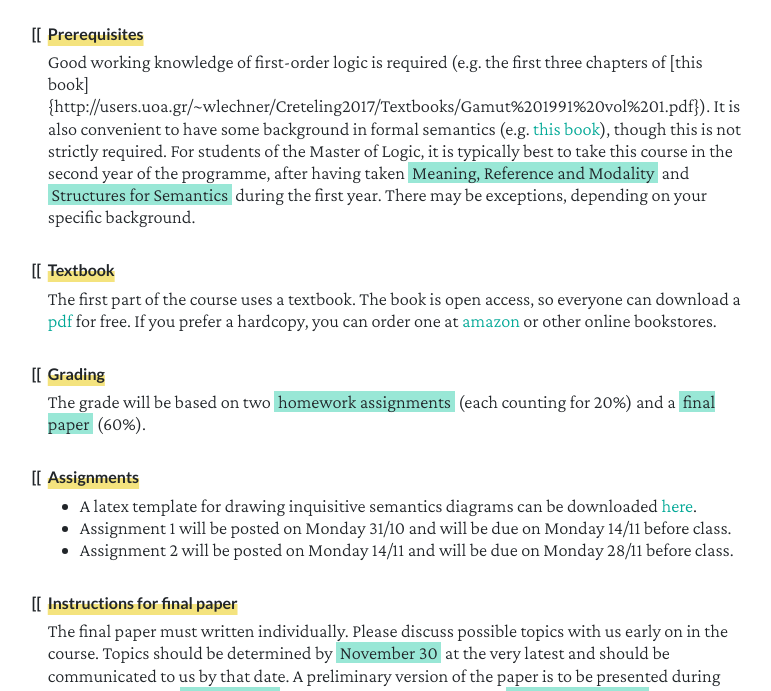
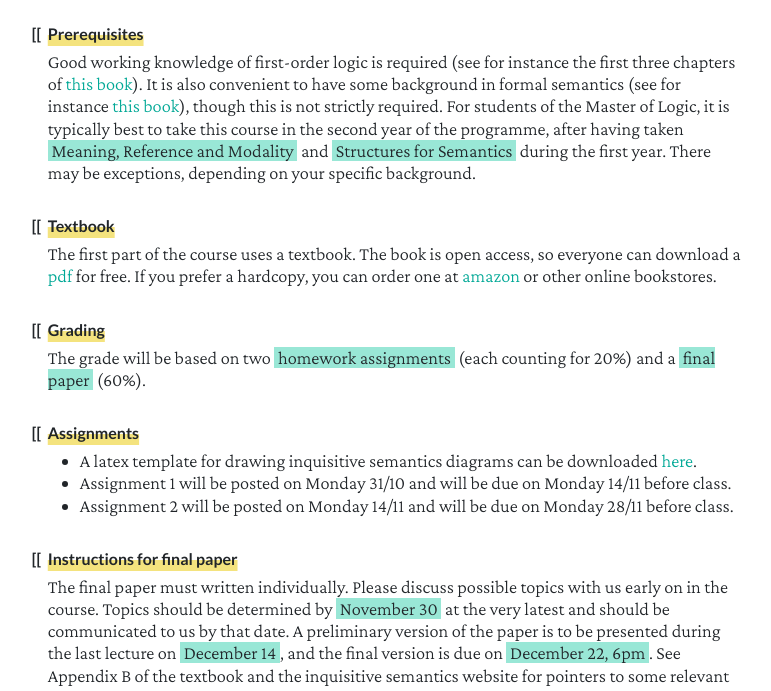
Before and after one commit to froelofs/inquisitive-semantics, a Jekyll site: the page built from _courses/2022-amsterdam.md, in a window 1280 px wide and 900 px high, scrolled down 698 px, cut to the strip 209-900 px from the top of the window. Shown: the whole strip, without its empty margins (364-1135 px from the left). Built offline with Jekyll 4.4.1, drawn with Linux system fonts in a browser that asks for light colours.

Commit message:
course website

```diff
--- a/_courses/2022-amsterdam.md
+++ b/_courses/2022-amsterdam.md
@@ -186,9 +186,9 @@ schedule: >
 
 ## Prerequisites
 
-Good working knowledge of first-order logic is required (e.g. the first three chapters of
-[this book]{http://users.uoa.gr/~wlechner/Creteling2017/Textbooks/Gamut%201991%20vol%201.pdf}).
-It is also convenient to have some background in formal semantics (e.g. [this book](https://eecoppock.info/bootcamp/semantics-boot-camp.pdf)),
+Good working knowledge of first-order logic is required (see for instance the first three chapters of
+[this book](http://users.uoa.gr/~wlechner/Creteling2017/Textbooks/Gamut%201991%20vol%201.pdf)).
+It is also convenient to have some background in formal semantics (see for instance [this book](https://eecoppock.info/bootcamp/semantics-boot-camp.pdf)),
 though this is not strictly required. For students of the Master of Logic, it is typically best to take this course in the second year of the programme, after having taken **Meaning, Reference and Modality** and **Structures for Semantics** during the first year. There may be exceptions, depending on your specific background.
 
 ## Textbook
```
Also changed, not shown: other parts of _courses/2022-amsterdam.md (+1 -1 lines), assets/images/courses/forall.jpg (added), assets/images/courses/newyorker.png (added).
